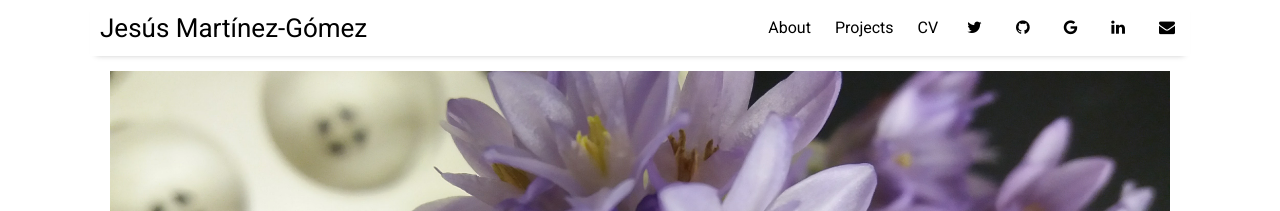
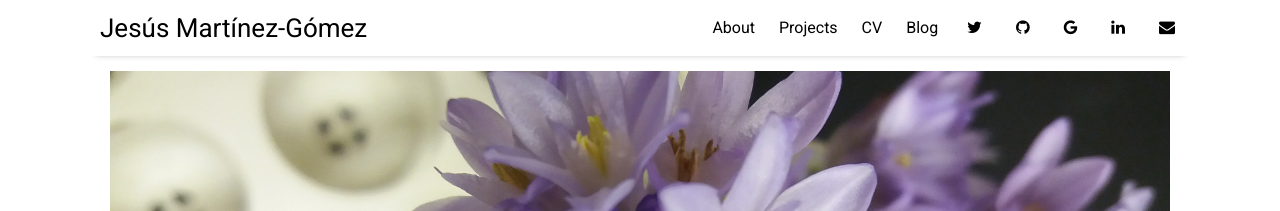
Before and after one commit to Jesusthebotanist/Jesusthebotanist.github.io, a Jekyll site: the page built from index.html, in a window 1280 px wide. Shown: the top 211 px of the page. Built offline with Jekyll 4.4.1, drawn with Linux system fonts in a browser that asks for light colours; nearby versions of some CDN libraries; the list of posts is cut into pages by our own code.

Commit message:
goign to revive the Rambles page as Blog

```diff
--- a/_data/settings.yml
+++ b/_data/settings.yml
@@ -9,7 +9,7 @@ menu:
 - {name: 'About', folder: 'pages', file: 'about.html'}
 - {name: 'Projects', folder: 'pages', file: 'Projects.html'}
 - {name: 'CV', folder: 'pages', file: 'cv.html'}
-#- {name: 'Rambles', folder: 'pages', file: 'Rambles.html'}
+- {name: 'Blog', folder: 'pages', file: 'Rambles.html'}
 #- {name: 'Other Cool Scientists', folder: 'pages', file: 'friends.html'}
 #- {name: 'Learning Resources', folder: 'pages', file: 'resources.html'}
 #- {name: 'Contact', folder: 'pages', file: 'contact.html'}
@@ -23,7 +23,7 @@ social:
 - {icon: 'envelope', link: 'mailto:jm2722@cornell.edu'}
 #- {icon: 'facebook', link: 'https://www.facebook.com/Le.Paul.94'}
 #- {icon: 'rss-square', link: 'feed.xml'}
-# - {icon: 'rss-square', link: 'rss-feed.xml'}
+#- {icon: 'rss-square', link: 'rss-feed.xml'}
 
 # Customize site text
 pagination:
```
